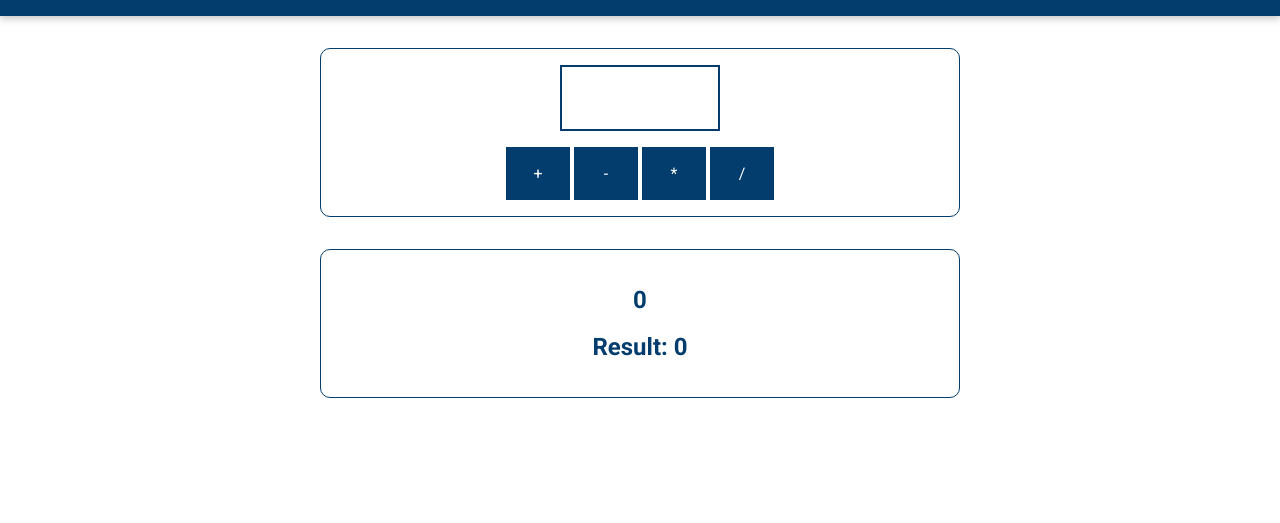
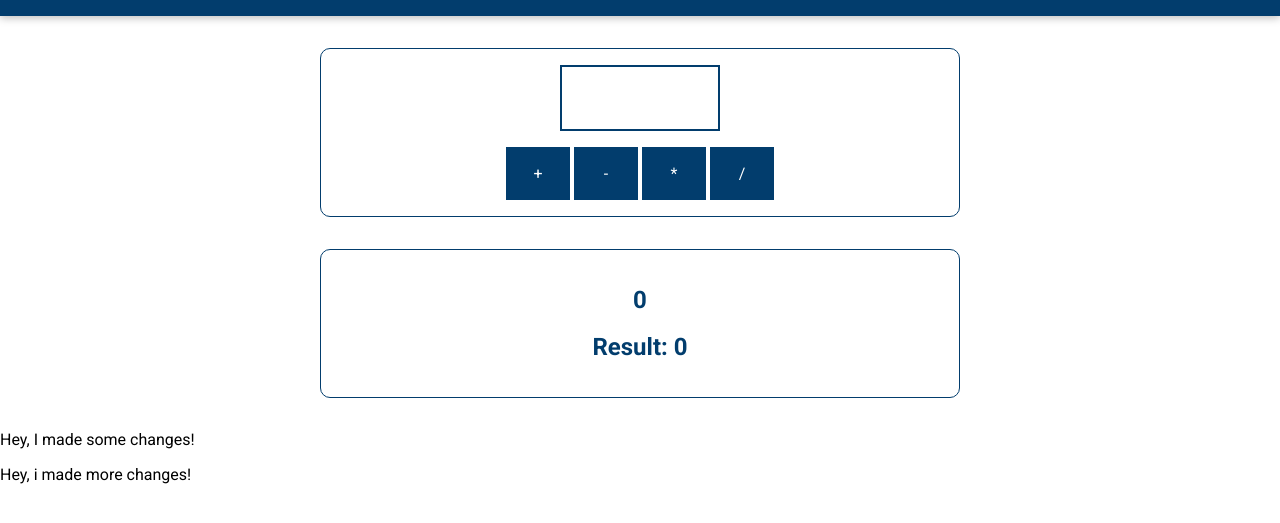
Before and after one commit to open-rhoads/jsfoundations, a plain HTML site: page basics-01-starting-project/index.html in a window 1280 px wide. Shown: the part 97-620 px from the top of the page. Drawn offline with Linux system fonts and the light colour scheme.

Commit message:
another paragraph added

```diff
--- a/basics-01-starting-project/index.html
+++ b/basics-01-starting-project/index.html
@@ -29,5 +29,9 @@
       <h2 id="current-calculation">0</h2>
       <h2>Result: <span id="current-result">0</span></h2>
     </section>
+    <section id="git" >
+      <p>Hey, I made some changes!</p>
+      <p>Hey, i made more changes!</p>
+    </section>
   </body>
 </html>
```
